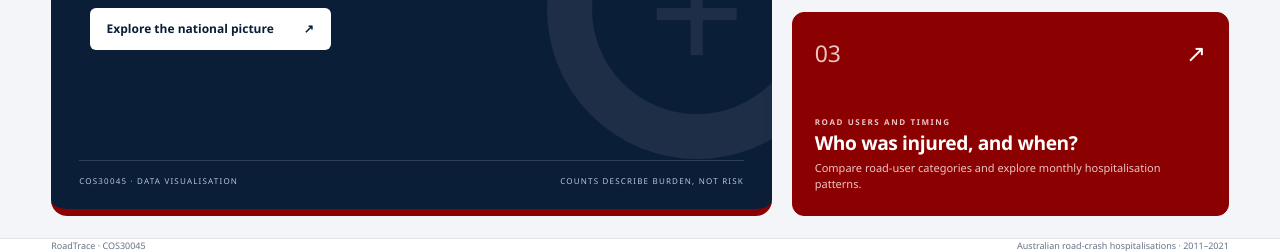
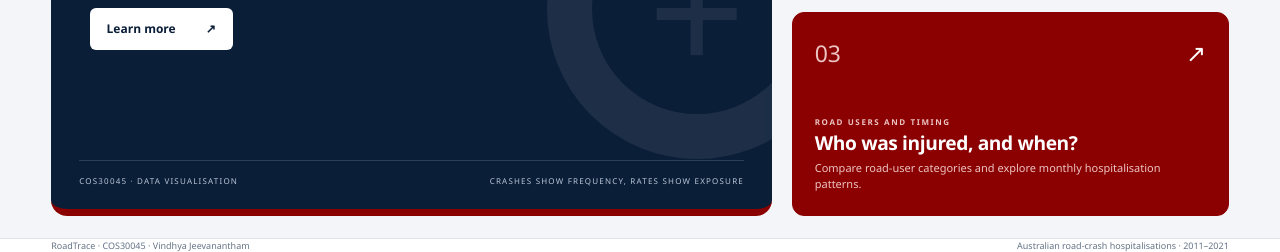
Before and after one commit to vndhya/Data_VisualisationV, a plain HTML site: page index.html in a window 1280 px wide. Shown: the part 548-800 px from the top of the page. Drawn offline with Linux system fonts and the light colour scheme.

Commit message:
Update index.html

```diff
--- a/index.html
+++ b/index.html
@@ -51,8 +51,8 @@
                     and timing.
                 </p>
 
-                <a href="national.html" class="primary-button">
-                    Explore the national picture
+                <a href="about.html" class="primary-button">
+                    Learn more
                     <span aria-hidden="true">↗</span>
                 </a>
             </div>
@@ -64,7 +64,7 @@
 
             <div class="hero-bottom">
                 <span>COS30045 · DATA VISUALISATION</span>
-                <span>COUNTS DESCRIBE BURDEN, NOT RISK</span>
+                <span>CRASHES SHOW FREQUENCY, RATES SHOW EXPOSURE</span>
             </div>
         </section>
 
@@ -121,7 +121,7 @@
     </main>
 
     <footer class="site-footer">
-        <span>RoadTrace · COS30045</span>
+        <span>RoadTrace · COS30045 · Vindhya Jeevanantham</span>
         <span>Australian road-crash hospitalisations · 2011–2021</span>
     </footer>
 </body>
```
